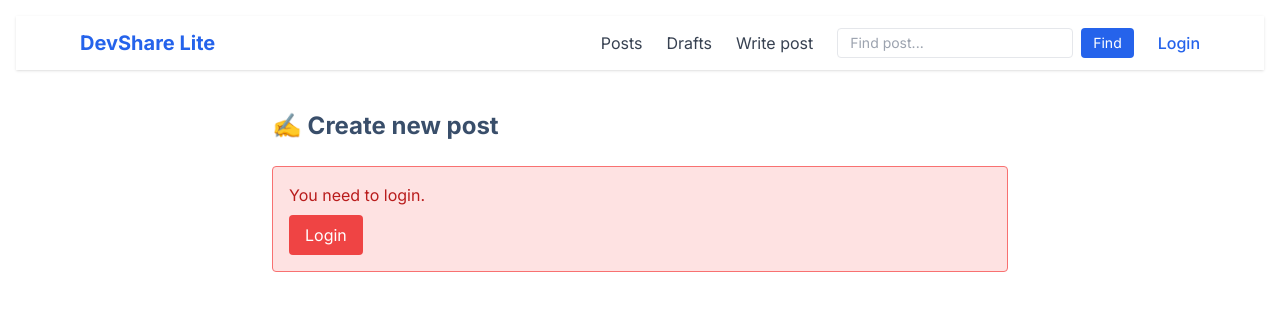
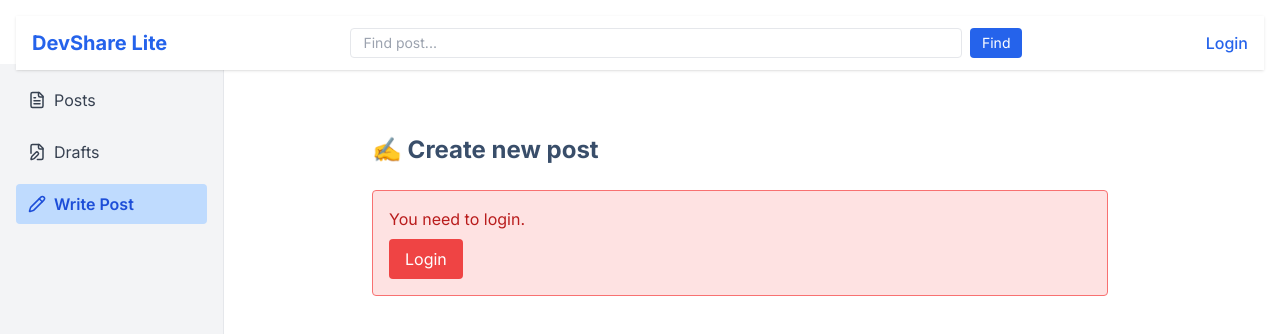
Before and after one commit to pnt2005/devshare, a Next.js app in the folder source_code/frontend/: page /posts/new in a window 1280 px wide. Shown: the top 334 px of the page. Built offline with nearby package versions, Linux system fonts and the light colour scheme.

Commit message:
feat(ui): add sidebar and set homepage to /posts

```diff
--- a/source_code/frontend/app/layout.tsx
+++ b/source_code/frontend/app/layout.tsx
@@ -4,6 +4,7 @@ import Navbar from '@/components/Navbar'
 import { Inter } from 'next/font/google'
 import { UserProvider } from '@/contexts/UserContext'
 import { Toaster } from 'react-hot-toast'
+import Sidebar from '@/components/Sidebar'
 
 const inter = Inter({ subsets: ['latin'] })
 
@@ -18,11 +19,14 @@ export default function RootLayout({
 }) {
   return (
     <html lang="en" data-theme="winter">
-      <body className={inter.className}>
+      <body className={`${inter.className} min-h-screen`}>
         <Toaster position="top-center" reverseOrder={false} />
         <UserProvider>
-          <Navbar/>
-          {children}
+          <Navbar />
+          <div>
+            <Sidebar />
+            <main className="flex-1 overflow-y-auto p-6 pl-56">{children}</main>
+          </div>
         </UserProvider>
       </body>
     </html>
--- a/source_code/frontend/app/page.tsx
+++ b/source_code/frontend/app/page.tsx
@@ -1,66 +1,7 @@
 'use client'
 
-import { useEffect, useState } from 'react'
-import { useRouter } from 'next/navigation'
-import { api } from '@/utils/api'
-import PostCard from '@/components/PostCard'
+import { redirect, useRouter } from 'next/navigation'
 
 export default function HomePage() {
-  const [posts, setPosts] = useState<any[]>([])
-  const [loading, setLoading] = useState(true)
-  const router = useRouter()
-
-  useEffect(() => {
-    const fetchPosts = async () => {
-      try {
-        const res = await api.get('/posts?page=1&limit=5') // chỉ lấy 5 bài mới
-        setPosts(res.data.posts)
-      } catch (err) {
-        console.error('Fetch error:', err)
-      } finally {
-        setLoading(false)
-      }
-    }
-
-    fetchPosts()
-  }, [])
-
-  return (
-    <main className="max-w-3xl mx-auto py-10 px-4 space-y-6">
-      <section className="text-center">
-        <h1 className="text-3xl font-bold">💬 DevShare Lite</h1>
-        <button
-          onClick={() => router.push('/posts/new')}
-          className="mt-4 px-4 py-2 bg-blue-600 text-white rounded hover:bg-blue-700"
-        >
-          ✍️ Create post
-        </button>
-      </section>
-
-      <section>
-        <h2 className="text-2xl font-semibold mt-8 mb-4">🆕</h2>
-
-        {loading ? (
-          <p>Loading...</p>
-        ) : posts.length === 0 ? (
-          <p>No posts yet.</p>
-        ) : (
-          <div className="space-y-6">
-            {posts.map((post) => (
-              <PostCard key={post.id} post={post} />
-            ))}
-          </div>
-        )}
-
-        <div className="mt-6 text-center">
-          <a
-            href="/posts"
-            className="text-blue-600 hover:underline font-medium"
-          >
-            → All posts
-          </a>
-        </div>
-      </section>
-    </main>
-  )
+  redirect('/posts')
 }
--- a/source_code/frontend/components/Navbar.tsx
+++ b/source_code/frontend/components/Navbar.tsx
@@ -20,32 +20,29 @@ export default function Navbar() {
   }
 
   return (
-    <nav className="bg-white shadow sticky top-0 z-50">
-      <div className="max-w-6xl mx-auto px-4 py-3 flex justify-between items-center">
-        <Link href="/" className="text-xl font-bold text-blue-600">
+    <nav className="bg-white shadow sticky top-0 z-50 w-full">
+      <div className="max-w-7xl mx-auto px-4 py-3 flex justify-between items-center">
+        {/* Logo */}
+        <Link href="/" className="text-xl font-bold text-blue-600 whitespace-nowrap">
           DevShare Lite
         </Link>
 
-        <div className="flex items-center gap-6">
-          <Link href="/posts" className="text-gray-700 hover:text-blue-600">
-            Posts
-          </Link>
-          <Link href="/drafts" className="text-gray-700 hover:text-blue-600">
-            Drafts
-          </Link>
-          <Link href="/posts/new" className="text-gray-700 hover:text-blue-600">
-            Write post
-          </Link>
-          <SearchBar/>
+        {/* Search Bar dài */}
+        <div className="flex-1 mx-6 max-w-2xl">
+          <SearchBar />
+        </div>
+
+        {/* Avatar / Login */}
+        <div>
           {user ? (
-            <div className="flex items-center gap-4 flex-shrink-0">
+            <div className="flex items-center gap-4">
               <Link href="/profile" className="flex items-center gap-2 text-gray-700 hover:text-blue-600 truncate max-w-[120px]">
                 <img
                   src={user.avatar_url}
                   alt="Avatar"
                   className="w-8 h-8 rounded-full object-cover border"
                 />
-                <span className="text-sm text-gray-700 truncate">{user.name}</span>
+                <span className="text-sm truncate">{user.name}</span>
               </Link>
               <button
                 onClick={handleLogout}
--- a/source_code/frontend/components/SearchBar.tsx
+++ b/source_code/frontend/components/SearchBar.tsx
@@ -21,7 +21,7 @@ export default function SearchBar() {
         value={query}
         onChange={(e) => setQuery(e.target.value)}
         placeholder="Find post..."
-        className="border rounded px-3 py-1 text-sm"
+        className="w-full border rounded px-3 py-1 text-sm"
       />
       <button
         type="submit"
--- /dev/null
+++ b/source_code/frontend/components/Sidebar.tsx
@@ -0,0 +1,34 @@
+'use client'
+
+import Link from 'next/link'
+import { usePathname } from 'next/navigation'
+import { Home, FileText, FileEdit, Pencil } from 'lucide-react'
+
+const links = [
+  { href: '/posts', label: 'Posts', icon: <FileText size={18} /> },
+  { href: '/drafts', label: 'Drafts', icon: <FileEdit size={18} /> },
+  { href: '/posts/new', label: 'Write Post', icon: <Pencil size={18} /> },
+]
+
+export default function Sidebar() {
+  const pathname = usePathname()
+
+  return (
+    <aside className="w-56 fixed top-[64px] left-0 h-[calc(100vh-64px)] bg-gray-100 p-4 border-r overflow-y-auto z-40">
+      <nav className="flex flex-col gap-3">
+        {links.map(({ href, label, icon }) => (
+          <Link
+            key={href}
+            href={href}
+            className={`flex items-center gap-2 px-3 py-2 rounded hover:bg-blue-100 transition ${
+              pathname === href ? 'bg-blue-200 text-blue-700 font-semibold' : 'text-gray-700'
+            }`}
+          >
+            {icon}
+            {label}
+          </Link>
+        ))}
+      </nav>
+    </aside>
+  )
+}
```
